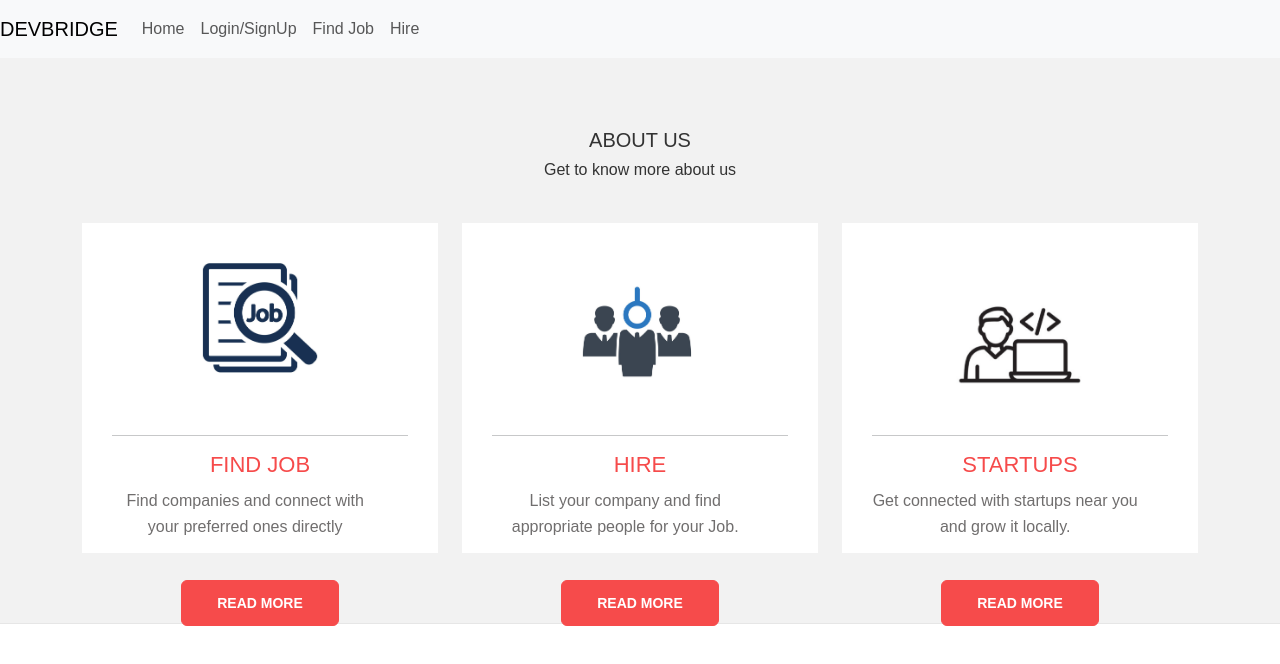
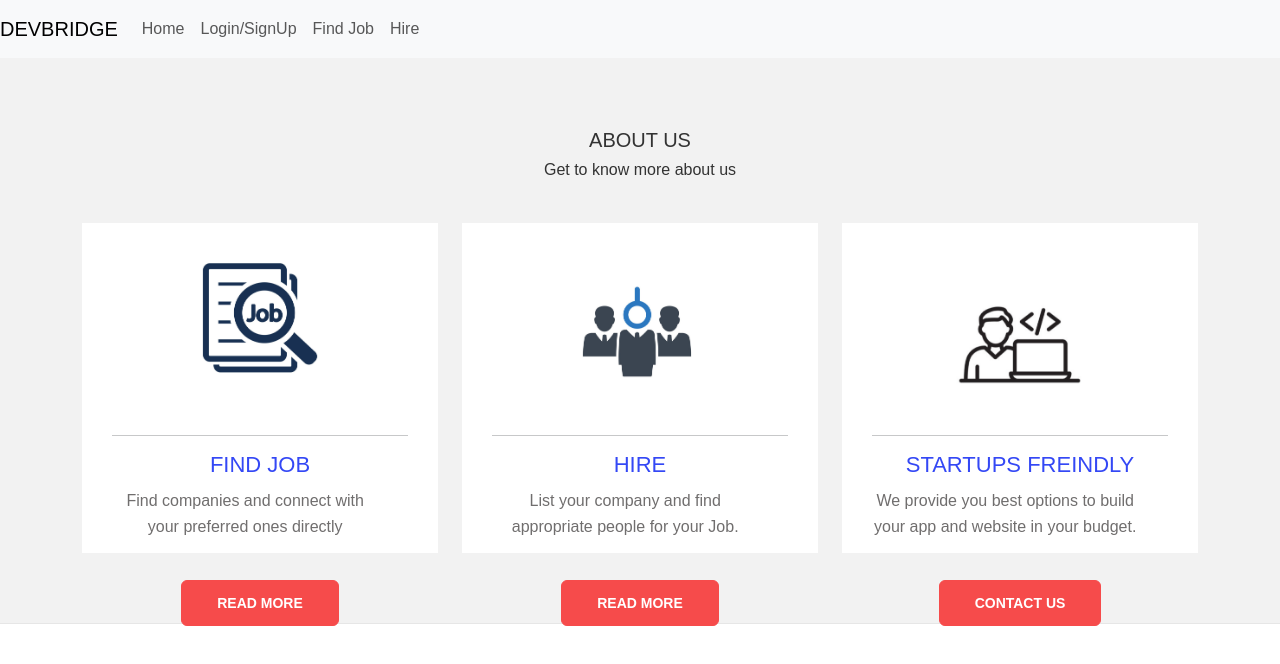
Before and after one commit to kmansimtg/DevBridge, a React (Create React App) app in the folder devbridge/: page /about in a window 1280 px wide. Shown: the top 664 px of the page. Built offline with nearby package versions, Linux system fonts and the light colour scheme.

Commit message:
Mansi 12th commit

```diff
--- a/devbridge/package.json
+++ b/devbridge/package.json
@@ -22,8 +22,8 @@
     "web-vitals": "^2.1.4"
   },
   "scripts": {
-    "start": "react-scripts --openssl-legacy-provider start",
-    "build": "react-scripts --openssl-legacy-provider build",
+    "start": "react-scripts start",
+    "build": "react-scripts  build",
     "test": "react-scripts test",
     "eject": "react-scripts eject"
   },
--- a/devbridge/src/App.css
+++ b/devbridge/src/App.css
@@ -876,12 +876,12 @@ textarea {
 
 .blog-block .card-title {
   margin: 0 0 10px;
-  color: #f64b4b;
+  color: #3448f5;
   font-size: 22px;
 }
 
 .blog-block .card-title a:hover {
-  color: #d10a0a;
+  color: #3448f5;
 }
 
 .blog-block .meta {
@@ -904,7 +904,7 @@ textarea {
 }
 
 .blog-block .meta .category a:hover {
-  color: #f64b4b;
+  color: #3448f5;
 }
 
 .contact-block {
--- a/devbridge/src/Components/Aboutus.js
+++ b/devbridge/src/Components/Aboutus.js
@@ -3,7 +3,7 @@ import '../App.css';
 import Button from 'react-bootstrap/Button';
 import Card from 'react-bootstrap/Card';
 import AppHeader from './Header';
-
+import { Link } from 'react-router-dom';
 
  export default function AppAboutus(){
     return(
@@ -60,12 +60,12 @@ import AppHeader from './Header';
                 <Card.Img variant="top" src={require('./h3.png')} />
                 <hr />
                 <Card.Body>
-                  <Card.Title>STARTUPS</Card.Title>
+                  <Card.Title>STARTUPS FREINDLY</Card.Title>
                   <Card.Text>
-                    Get connected with startups near you and grow it locally.
+                    We provide you best options to build your app and website in your budget.
 
                   </Card.Text>
-                  <a href="#"className="btn btn-primary">Read More</a>
+                  <Link to ="/contactus"><a href="#"className="btn btn-primary">Contact us</a></Link>
                 </Card.Body>
               </Card></div>
                     </div>
--- a/devbridge/src/Components/CompanyListPage.js
+++ b/devbridge/src/Components/CompanyListPage.js
@@ -26,6 +26,7 @@ function CompanyListPage() {
 
 
                     <div className={styles.results1}>
+                    <a href='https://drive.google.com/file/d/1Fz8fHQHTrfAkoVOIILUnY0IjXfLZjifY/view?usp=drivesdk'>
                             <div className={styles.entry}>
                                 <div className={styles.icon}>
                                 <svg fill="none" viewBox="0 0 24 24" height={20} width={20} xmlns="http://www.w3.org/2000/svg">
@@ -42,7 +43,8 @@ function CompanyListPage() {
                                 </div>
                                 <p className={styles.badge}>New
                                 </p>
-                            </div>
+                            </div></a>
+                            <a href='https://drive.google.com/file/d/1Fz8fHQHTrfAkoVOIILUnY0IjXfLZjifY/view?usp=drivesdk'>
                             <div className={styles.entry}>
                             <div className={styles.icon}>
                                     <svg fill="none" viewBox="0 0 24 24" height={20} width={20} xmlns="http://www.w3.org/2000/svg">
@@ -56,10 +58,11 @@ function CompanyListPage() {
                                 </div>
                                 <p className={styles.badge}>New
                                 </p>
-                            </div>
+                            </div></a>
                     </div>
 
                     <div className={styles.results1}>
+                    <a href='https://drive.google.com/file/d/1Fz8fHQHTrfAkoVOIILUnY0IjXfLZjifY/view?usp=drivesdk'>
                             <div className={styles.entry}>
                              <div className={styles.icon}>
                                 <svg fill="none" viewBox="0 0 24 24" height={20} width={20} xmlns="http://www.w3.org/2000/svg">
@@ -79,7 +82,8 @@ function CompanyListPage() {
                                 <span>Resume from Sakshi Kumari- REACT DEVELOPER</span>
                             </div>
                             <p className={styles.badge}>New
-                            </p></div>
+                            </p></div></a>
+                            <a href='https://drive.google.com/file/d/1Fz8fHQHTrfAkoVOIILUnY0IjXfLZjifY/view?usp=drivesdk'>
                             <div className={styles.entry}>
                             <div className={styles.icon}>
                                 <svg fill="none" viewBox="0 0 24 24" height={20} width={20} xmlns="http://www.w3.org/2000/svg">
@@ -93,7 +97,8 @@ function CompanyListPage() {
                                 <label>Nisar Jha</label>
                                 <span>Resume from Nisar Jha- REACT DEVELOPER</span>
                             </div>
-                            </div>
+                            </div></a>
+                            <a href='https://drive.google.com/file/d/1Fz8fHQHTrfAkoVOIILUnY0IjXfLZjifY/view?usp=drivesdk'>
                             <div className={styles.entry}>
                                 <div className={styles.icon}>
                                 <svg fill="none" viewBox="0 0 24 24" height={20} width={20} xmlns="http://www.w3.org/2000/svg">
@@ -106,7 +111,7 @@ function CompanyListPage() {
                                 <label>Kushagra Dwivedi</label>
                                 <span>Resume from Kushaggra Dwivedi- REACT DEVELOPER</span>
                                 </div>
-                            </div>
+                            </div></a>
                             <div className={styles.entry}>
                                 <div className={styles.icon}>
                                 <svg fill="none" viewBox="0 0 24 24" height={20} width={20} xmlns="http://www.w3.org/2000/svg">
```
